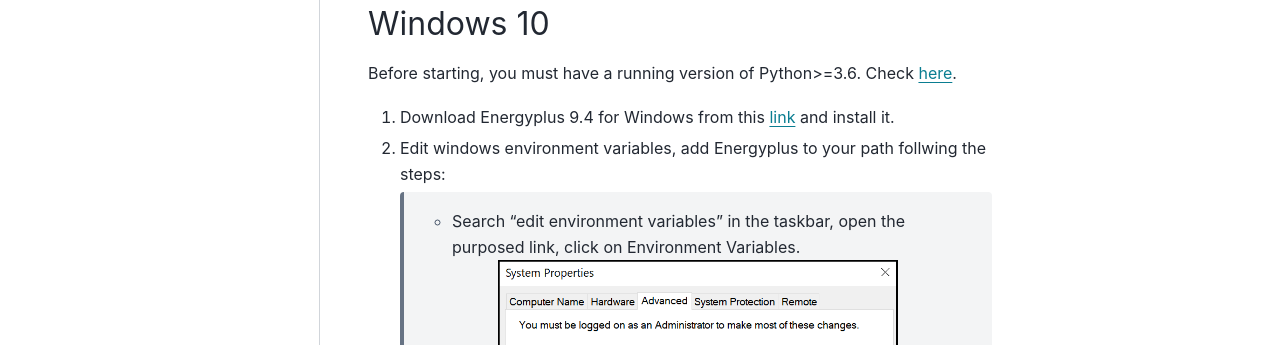
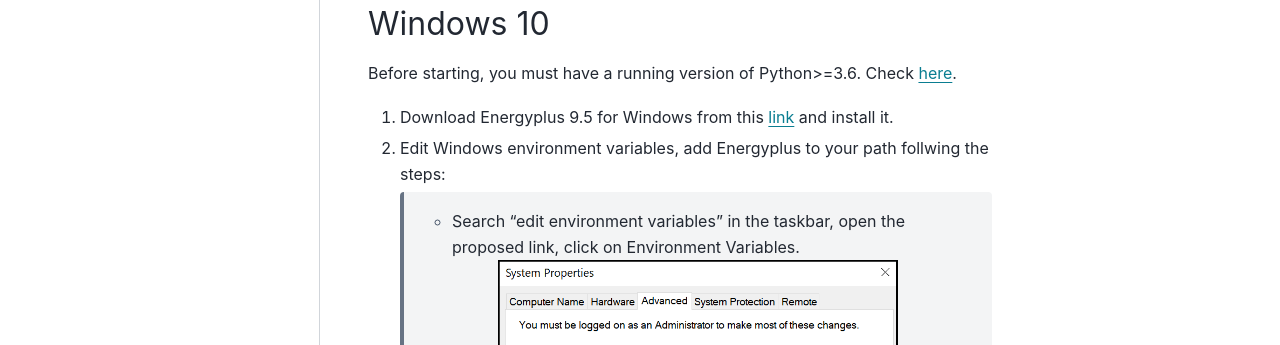
Before and after one commit to bsl546/energym, a Sphinx documentation site: the page built from docs/sources/install_min.rst, in a window 1280 px wide and 900 px high. Shown: the part 345-690 px from the top of the window. Built offline with Sphinx 7.4.7 and the PyData theme 0.15.4, drawn with Linux system fonts in a browser that asks for light colours; pages that are not in the unit, such as notebooks, are missing from menus; the version number is read from the project's files by our own code; some of the changed text lies outside the part shown.

Commit message:
Update documentation for E+ 9.5

```diff
--- a/docs/sources/install_full.rst
+++ b/docs/sources/install_full.rst
@@ -15,7 +15,7 @@
 
 1. Download and install JModelica `binaries <https://disq.us/url?url=https%3A%2F%2Fdownloads.modelon.com%2Fdownload%2F%3Fa%3DJMODELICA%3A_xx_BYR7Ndv4fd3-M3M3XSHiyjY&cuid=2163236/>`_.
 
-2. Install Energyplus 9.4; see :ref:`install_min`.
+2. Install Energyplus 9.5; see :ref:`install_min`.
 
 3. Install a  C/C++ compiler (e.g. Visual Studio)
 
@@ -40,7 +40,7 @@
 
 1.  Download and install the latest free JModelica version (requires python 2.7)
 
-2. Install Energyplus 9.4; see :ref:`install_min`.
+2. Install Energyplus 9.5; see :ref:`install_min`.
 
 3. Install the following librairies::
 
--- a/docs/sources/install_min.rst
+++ b/docs/sources/install_min.rst
@@ -13,11 +13,11 @@
 
 Before starting, you must have a running version of Python>=3.6. Check `here <https://www.python.org/downloads/>`_.
 
-1. Download Energyplus 9.4 for Windows from this  `link <https://energyplus.net/downloads>`_ and install it.
+1. Download Energyplus 9.5 for Windows from this  `link <https://energyplus.net/downloads>`_ and install it.
 
-2. Edit windows environment variables, add Energyplus to your path follwing the steps:
+2. Edit Windows environment variables, add Energyplus to your path follwing the steps:
 
-    - Search "edit environment variables" in the taskbar, open the purposed link, click on Environment Variables.
+    - Search "edit environment variables" in the taskbar, open the proposed link, click on Environment Variables.
 
     .. image:: images/env_var_windows1.PNG
         :width: 400
@@ -57,12 +57,12 @@
 
     #On Ubuntu 18.04, use libgfortran3 instead of libgfortran5.
 
-2. Download and install Energyplus 9.4::
+2. Download and install Energyplus 9.5::
 
-    curl -SLO https://github.com/NREL/EnergyPlus/releases/download/v9.4.0/EnergyPlus-9.4.0-998c4b761e-Linux-Ubuntu20.04-x86_64.sh
-    chmod +x EnergyPlus-9.4.0-998c4b761e-Linux-Ubuntu20.04-x86_64.sh  #here for Ubuntu 20.04
-    sudo echo "y\r" | ./EnergyPlus-9.4.0-998c4b761e-Linux-Ubuntu20.04-x86_64.sh
-    rm EnergyPlus-9.4.0-998c4b761e-Linux-Ubuntu20.04-x86_64.sh
+    curl -SLO https://github.com/NREL/EnergyPlus/releases/download/v9.5.0/EnergyPlus-9.5.0-de239b2e5f-Linux-Ubuntu20.04-x86_64.sh
+    chmod +x EnergyPlus-9.5.0-de239b2e5f-Linux-Ubuntu20.04-x86_64.sh  #here for Ubuntu 20.04
+    sudo echo "y\r" | ./EnergyPlus-9.5.0-de239b2e5f-Linux-Ubuntu20.04-x86_64.sh
+    rm EnergyPlus-9.5.0-de239b2e5f-Linux-Ubuntu20.04-x86_64.sh
 
 3. Install Energym::
 
```
Also changed, not shown: docs/sources/images/env_var_windows3.PNG.
